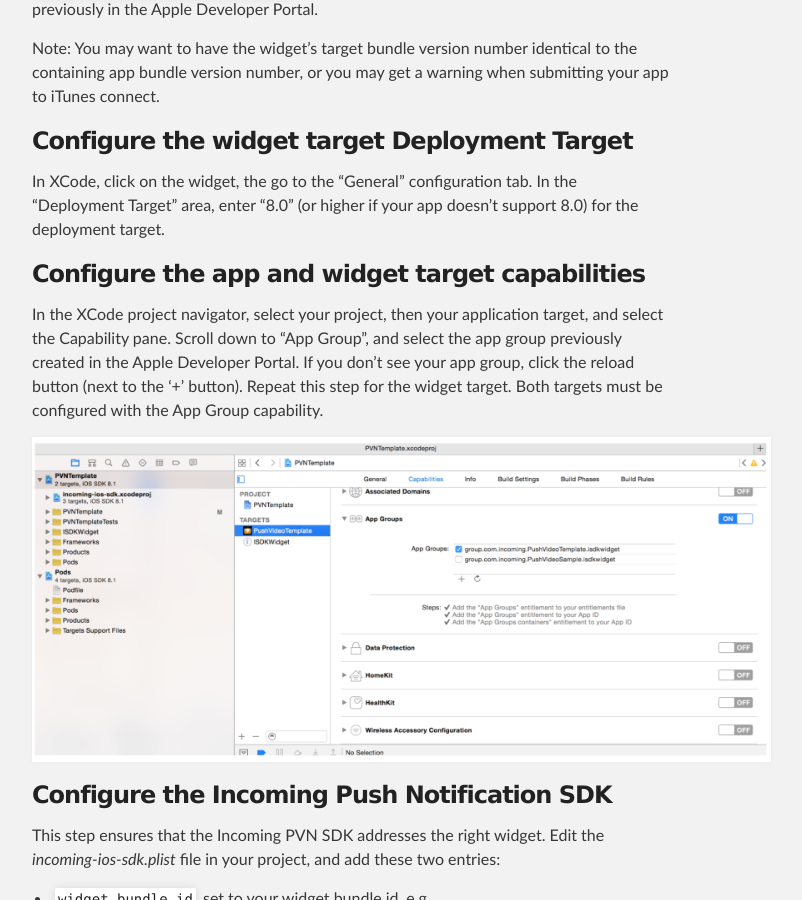
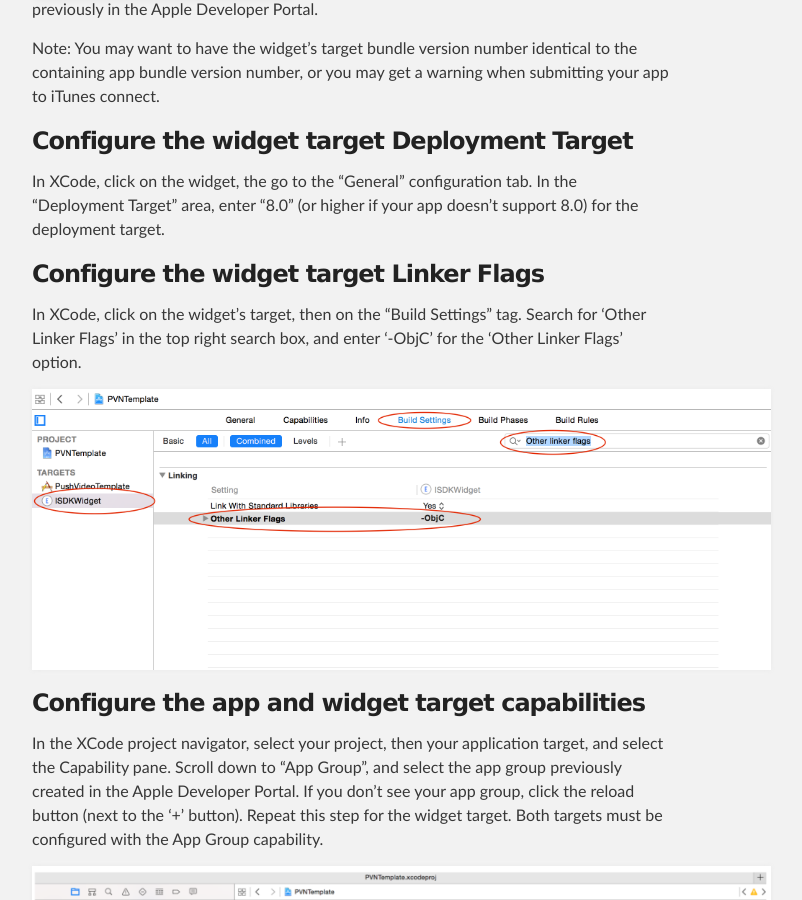
Before and after one commit to incoming-inc/ios-template-app, a Jekyll site: the page built from widget-integration.md, in a window 1280 px wide and 900 px high, scrolled down 5119 px. Shown: the whole window, without its empty margins (288-1090 px from the left). Built offline with Jekyll 4.4.1, drawn with Linux system fonts in a browser that asks for light colours; comment, search, counter and statistics services are not loaded.

Commit message:
Updated documentation

```diff
--- a/widget-integration.md
+++ b/widget-integration.md
@@ -88,6 +88,12 @@
 
 In XCode, click on the widget, the go to the "General" configuration tab. In the "Deployment Target" area, enter "8.0" (or higher if your app doesn't support 8.0) for the deployment target.
 
+### Configure the widget target Linker Flags
+
+In XCode, click on the widget's target, then on the "Build Settings" tag. Search for 'Other Linker Flags' in the top right search box, and enter '-ObjC' for the 'Other Linker Flags' option.
+
+![Configure widget target linker flags in Xcode](./images/widget_other_linker_flags.png)
+
 ### Configure the app and widget target capabilities
 
 In the XCode project navigator, select your project, then your application target, and select the Capability pane. Scroll down to “App Group”, and select the app group previously created in the Apple Developer Portal. If you don’t see your app group, click the reload button (next to the ‘+’ button). Repeat this step for the widget target. Both targets must be configured with the App Group capability.
```
Also changed, not shown: images/widget_other_linker_flags.png (added).
